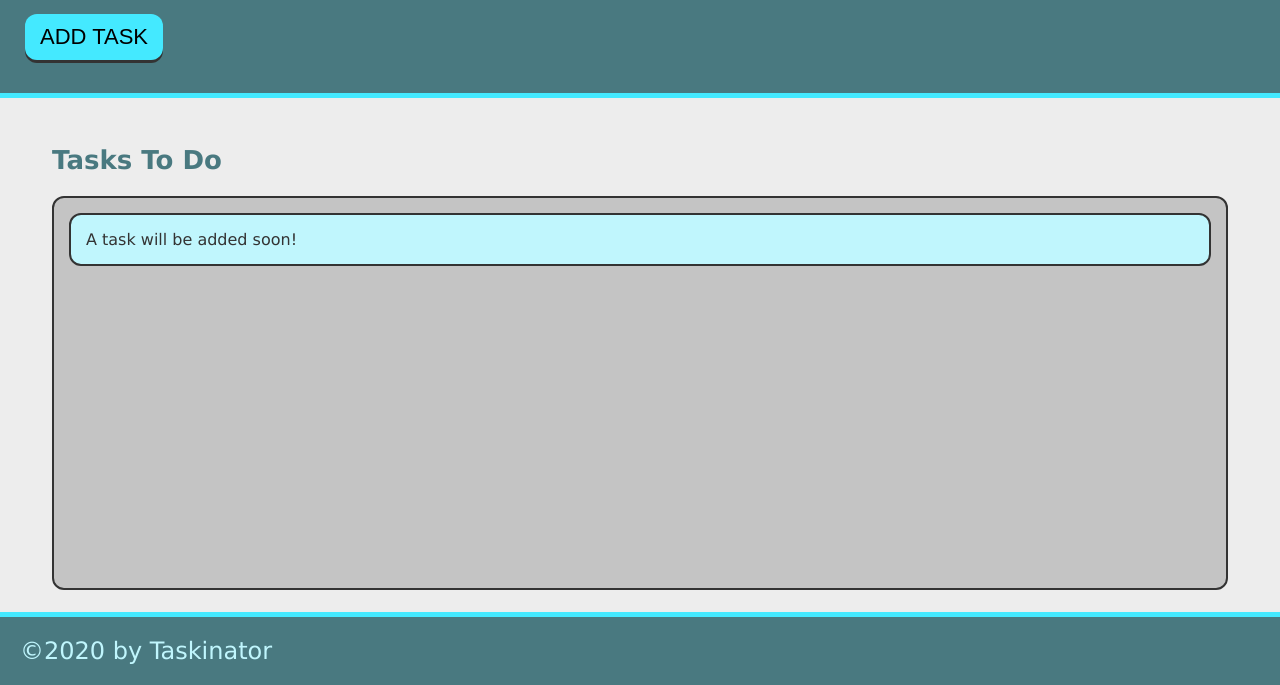
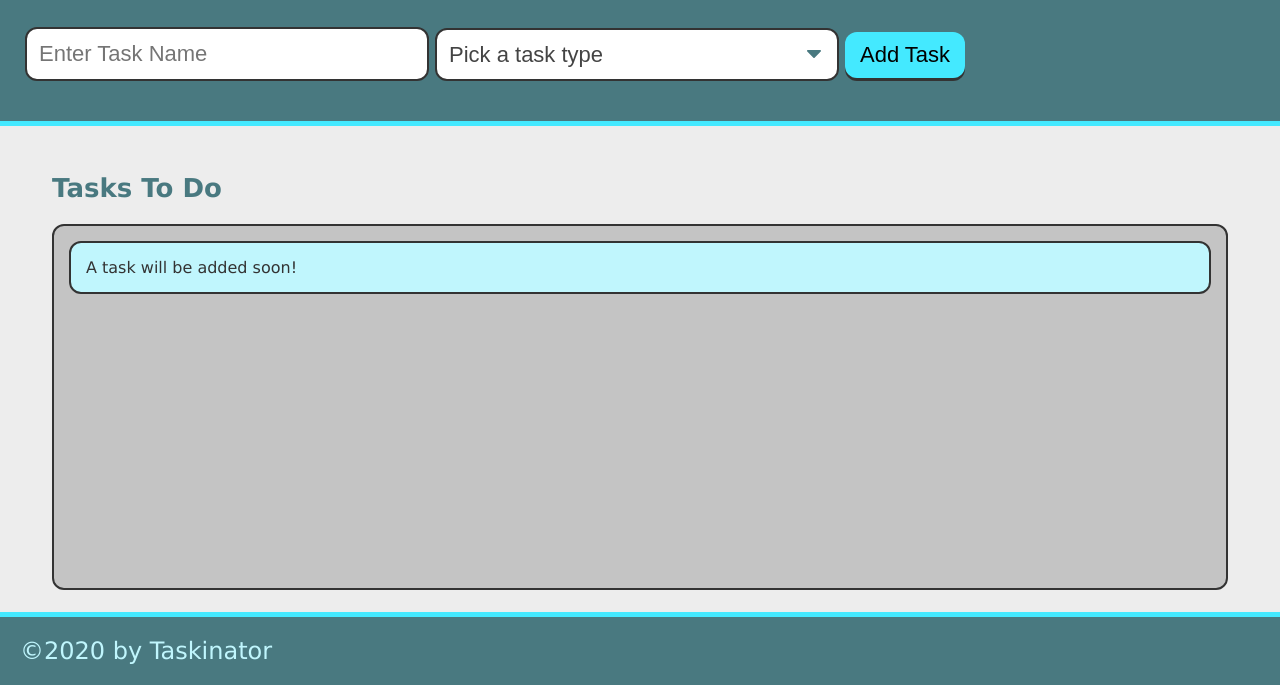
Before and after one commit to olliedirker/Taskinator, a plain HTML site: page index.html in a window 1280 px wide. Shown: the part 115-800 px from the top of the page. Drawn offline with Linux system fonts and the light colour scheme.

Commit message:
updated html and made form group class

```diff
--- a/assets/js/script.js
+++ b/assets/js/script.js
@@ -7,8 +7,7 @@ var createTaskHandler = function(){
     listItemEl.className = "task-item";
     listItemEl.textContent = "This is a new task";
     tasksToDoEl.appendChild(listItemEl);
-}
+};
 
 
-buttonEl.addEventListener("click",createTaskHandler
-);
+buttonEl.addEventListener("click",createTaskHandler);
--- a/index.html
+++ b/index.html
@@ -13,12 +13,28 @@
     <header>
         <h1 class="page-title">Taskinator</h1>
         <p>Click the button below to add a new task!</p>
-        <button class="btn" id="save-task">ADD TASK</button>
+        <form id="task-form">
+            <div class="form-group">
+                <input type="text" name="task-name" placeholder="Enter Task Name">
+            </div>
+            <div class="form-group">
+                <select name="task-type" class="select-dropdown">
+                    <option value="" disabled selected>Pick a task type</option>
+                    <option value="Print">Print</option>
+                    <option value="Web">Web</option>
+                    <option value="Mobile">Mobile</option>
+                </select>
+            </div>
+            <div class="form-group">
+                <button class="btn" id="save-task" type="submit">Add Task</button>
+            </div>
+        </form>
     </header>
     <main class="page-content">
         <section class="task-list-wrapper">
             <h2 class="list-title">Tasks To Do</h2>
             <ul class="task-list" id="tasks-to-do">
+
                 <li class="task-item">A task will be added soon!</li>
             </ul>
         </section>
```
